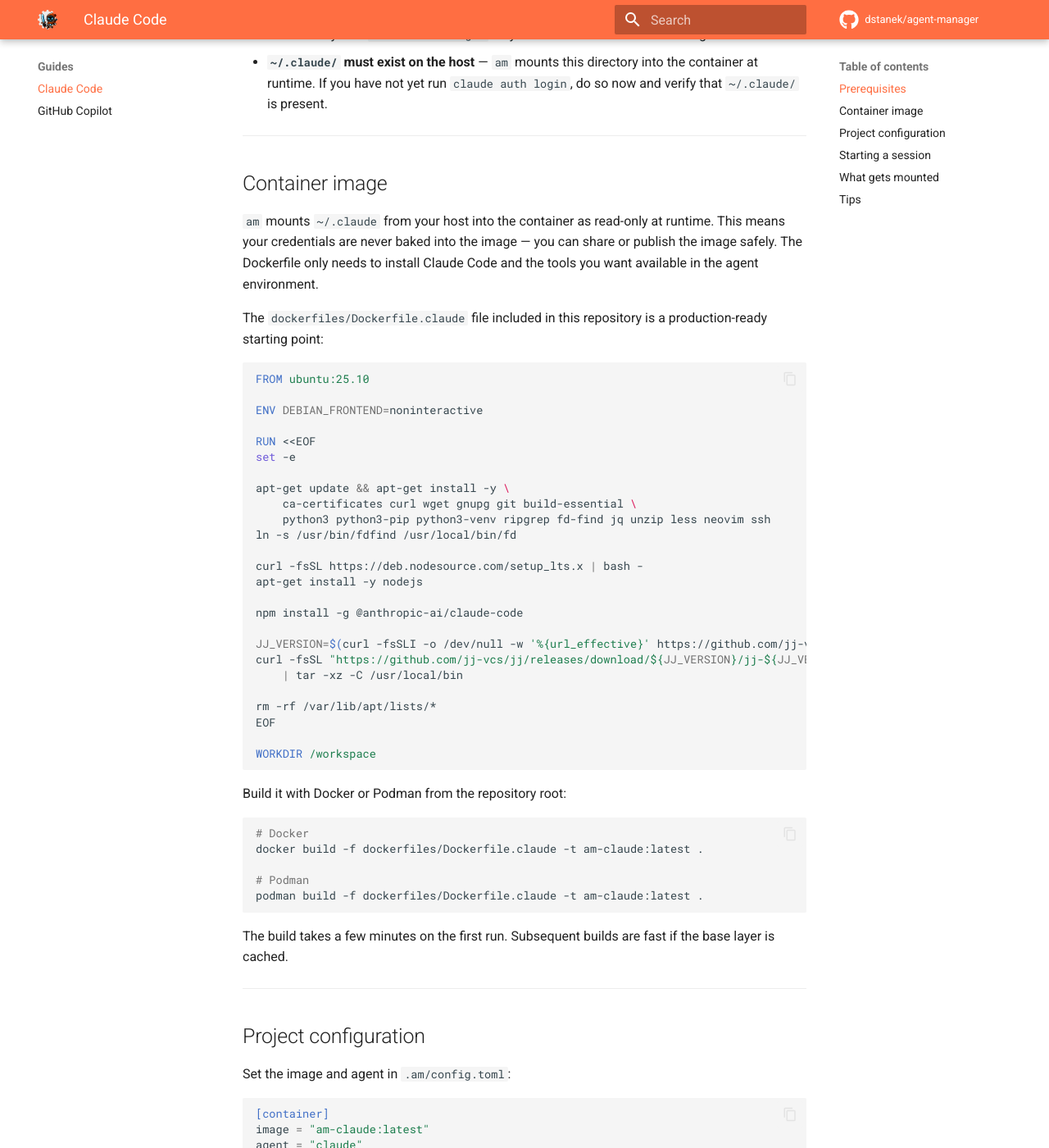
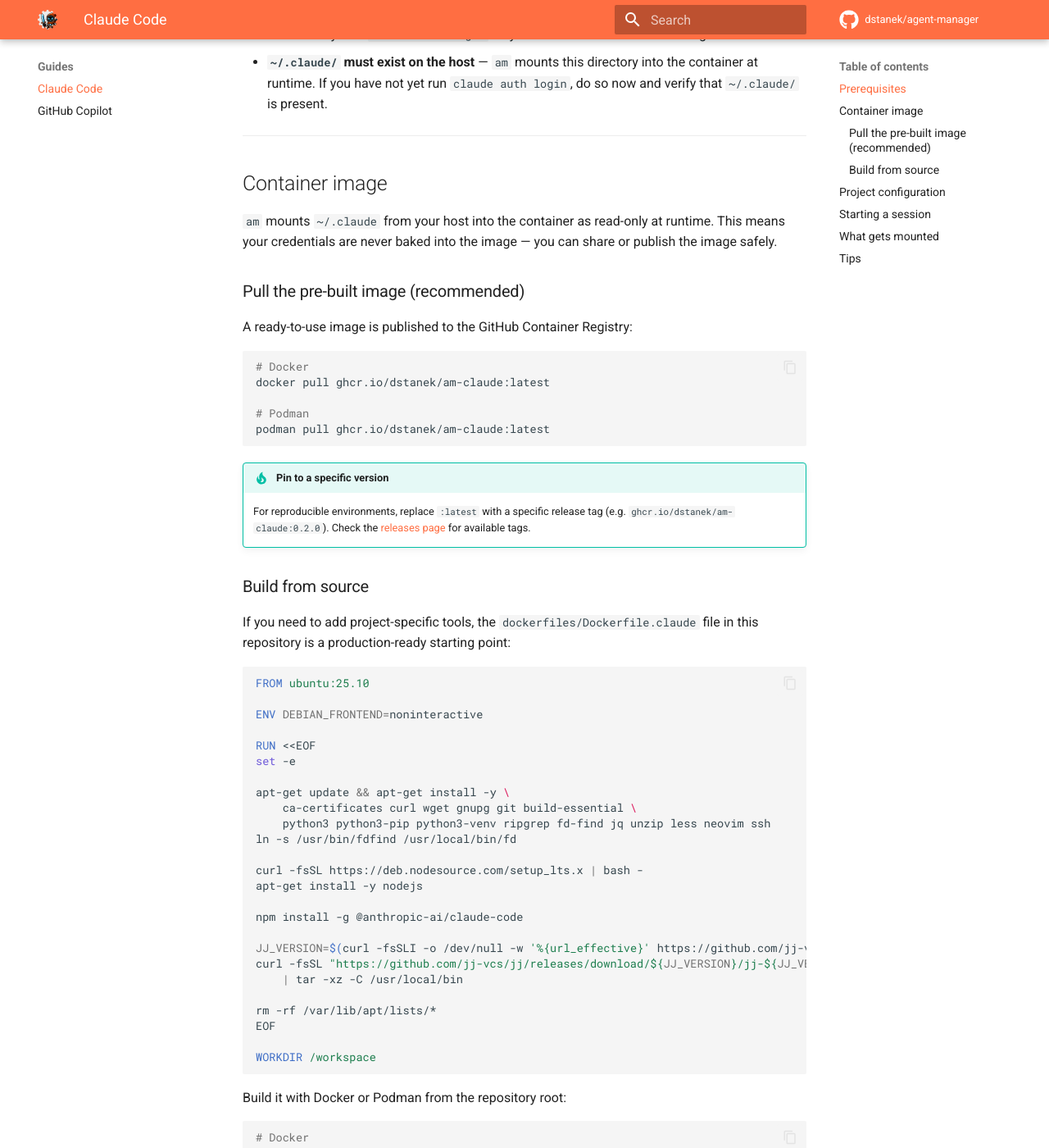
Before and after one commit to dstanek/am, an MkDocs documentation site: the page built from docs/guides/claude-code.md, in a window 1280 px wide and 1400 px high, scrolled down 392 px. Shown: the whole window at 82% size. Built offline with MkDocs 1.6.1 and Material for MkDocs 9.7.7, drawn with Linux system fonts in a browser that asks for light colours; comment, search, counter and statistics services are not loaded; some of the changed text lies outside the part shown.

Commit message:
docs: point to GHCR images for claude and copilot
Pre-built images are now published to the GitHub Container Registry,
removing the need to build locally before getting started. Update the
agent guides to lead with a pull-from-GHCR section and demote the
Dockerfile instructions to a "build from source" option for users who
need to customize the image. Update config examples and surface the
GHCR image names in the installation and quick-start pages.

---
Co-Piloted-By: am via Claude Code

````diff
--- a/docs/guides/claude-code.md
+++ b/docs/guides/claude-code.md
@@ -13,9 +13,26 @@
 
 ## Container image
 
-`am` mounts `~/.claude` from your host into the container as read-only at runtime. This means your credentials are never baked into the image — you can share or publish the image safely. The Dockerfile only needs to install Claude Code and the tools you want available in the agent environment.
+`am` mounts `~/.claude` from your host into the container as read-only at runtime. This means your credentials are never baked into the image — you can share or publish the image safely.
 
-The `dockerfiles/Dockerfile.claude` file included in this repository is a production-ready starting point:
+### Pull the pre-built image (recommended)
+
+A ready-to-use image is published to the GitHub Container Registry:
+
+```sh
+# Docker
+docker pull ghcr.io/dstanek/am-claude:latest
+
+# Podman
+podman pull ghcr.io/dstanek/am-claude:latest
+```
+
+!!! tip "Pin to a specific version"
+    For reproducible environments, replace `:latest` with a specific release tag (e.g. `ghcr.io/dstanek/am-claude:0.2.0`). Check the [releases page](https://github.com/dstanek/am/releases) for available tags.
+
+### Build from source
+
+If you need to add project-specific tools, the `dockerfiles/Dockerfile.claude` file in this repository is a production-ready starting point:
 
 ```dockerfile
 FROM ubuntu:25.10
@@ -65,7 +82,7 @@
 
 ```toml
 [container]
-image = "am-claude:latest"
+image = "ghcr.io/dstanek/am-claude:latest"
 agent = "claude"
 ```
 
@@ -132,7 +149,7 @@
 
 ```toml
 [container]
-image = "am-claude:latest"
+image = "ghcr.io/dstanek/am-claude:latest"
 agent = "claude"
 env = ["ANTHROPIC_API_KEY"]
 ```
````
Also changed, not shown: docs/getting-started/installation.md (+1 -1 lines), docs/getting-started/quick-start.md (+1 -1 lines), docs/guides/github-copilot.md (+21 -2 lines).
